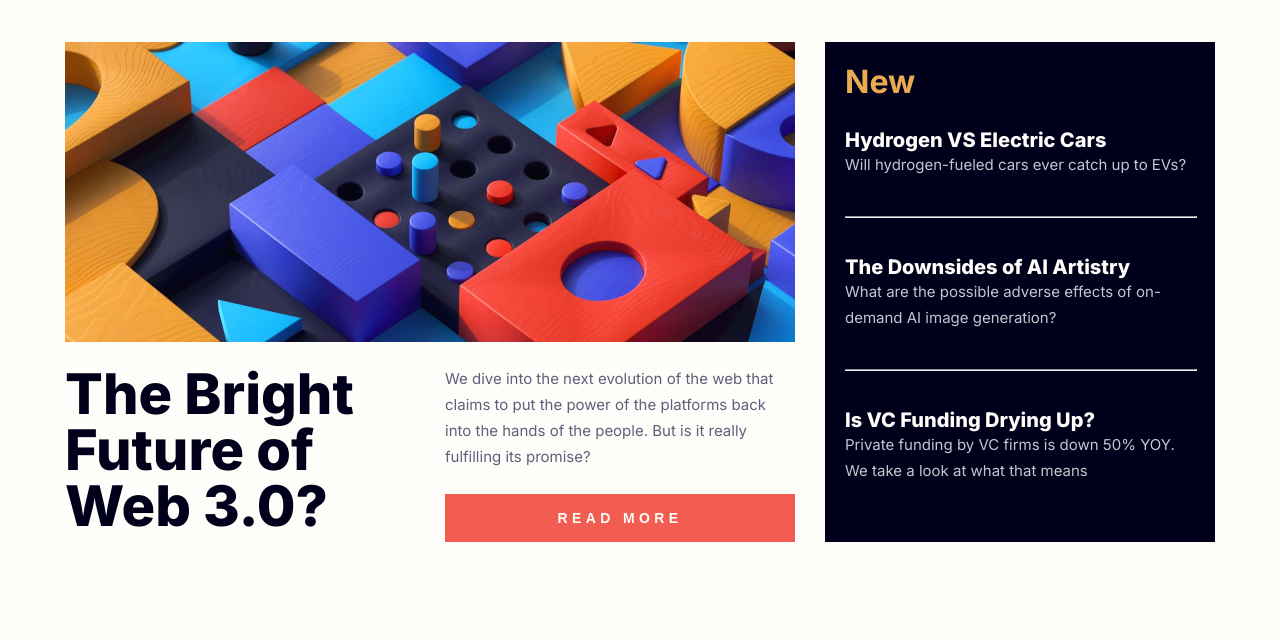
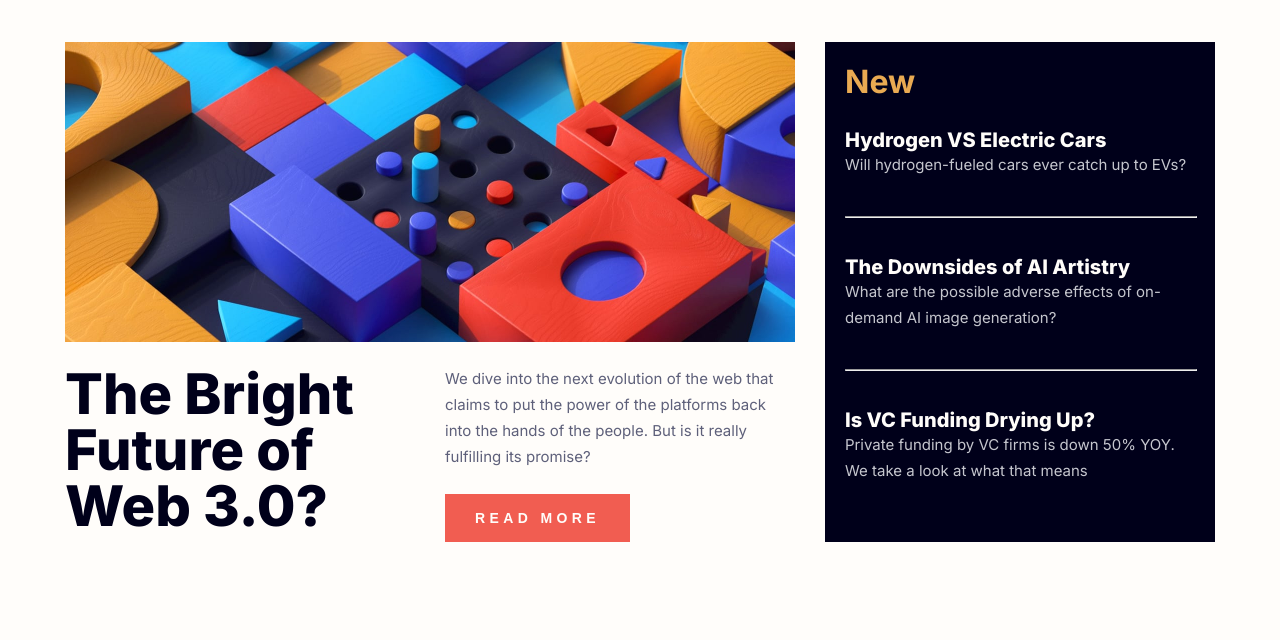
Before and after one commit to tunajim/news-homepage, a plain HTML site: page index.html in a window 1280 px wide. Shown: the part 98-738 px from the top of the page. Drawn offline with Linux system fonts and the light colour scheme.

Commit message:
fix button

```diff
--- a/styles.css
+++ b/styles.css
@@ -399,10 +399,6 @@ footer {
         max-width: 73rem;
     }
 
-    .hero-section button {
-        width: 35rem;
-
-    }
 
     .new {
         width: 35rem;
@@ -443,4 +439,8 @@ footer {
         margin-top: 7.1rem;
     }
 
+    .button {
+        width: 18.5rem;
+
+    }
 }
```
